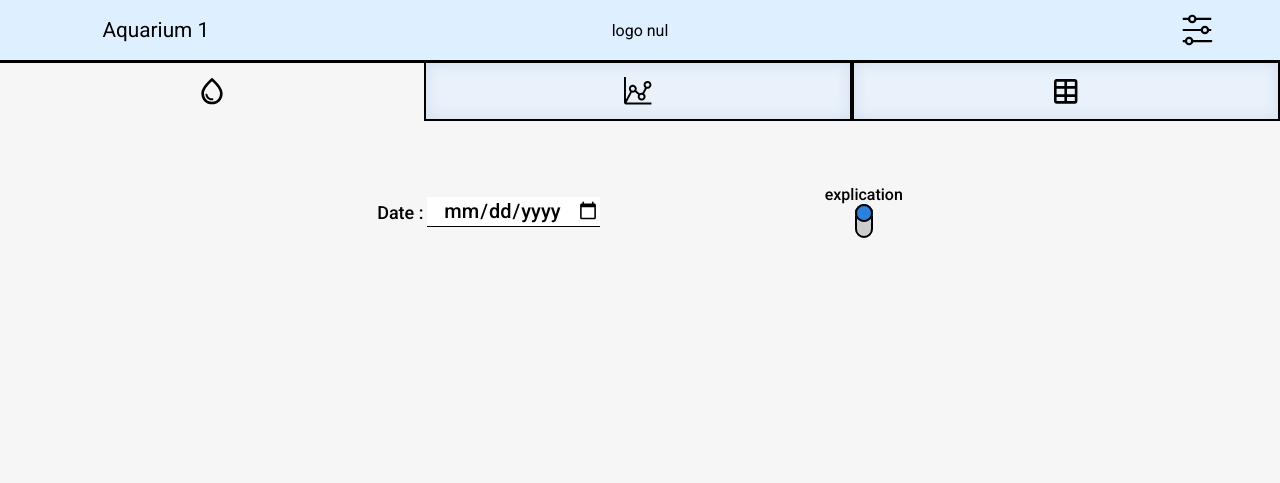
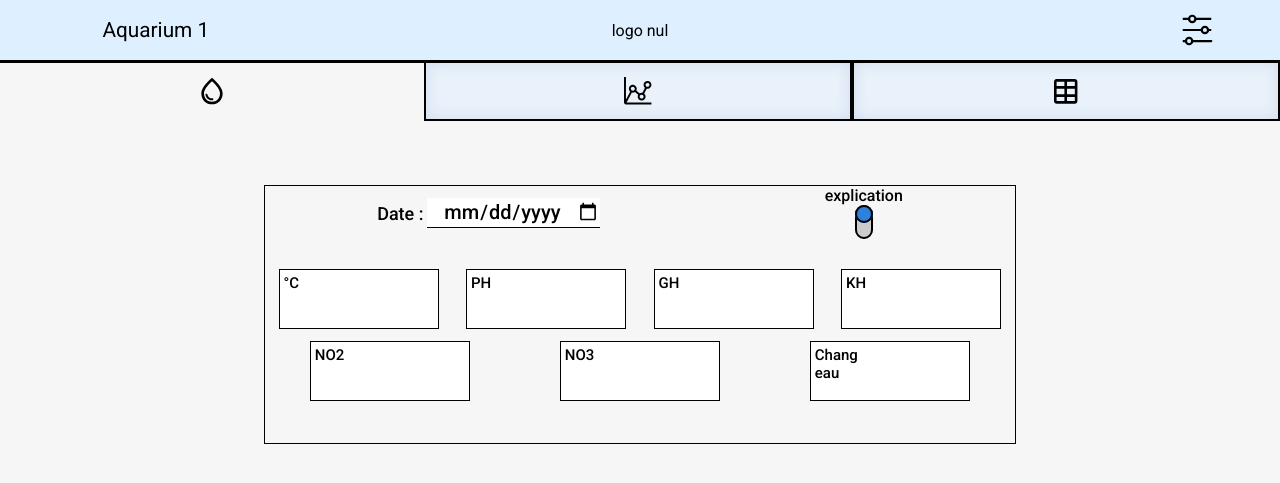
Before and after one commit to gaetancorin/aquanote, a PHP site: page /afficheur.html in a window 1280 px wide. Shown: the top 483 px of the page. Run offline with PHP 8.4, Linux system fonts and the light colour scheme.

Commit message:
creation des wraps_data non terminer

```diff
--- a/site/afficheur.css
+++ b/site/afficheur.css
@@ -118,10 +118,11 @@ li  a img{
 /* /////// CONTENU AFFICHEUR \\\\\\\\ */
 
 form{
-    /* border: 1px solid black; */
+     border: 1px solid black;
     margin: 5vw auto 0 auto;
     text-align: center;
     width: 90%;
+    min-width: 333px;
     max-width: 750px;
 }
 
@@ -129,6 +130,7 @@ form > div{
     display: flex;
     justify-content: space-around;
     align-items: center;
+    margin-bottom: 30px;
 
 }
 
@@ -240,3 +242,36 @@ form div div p{
 }
 
 }
+
+
+form > div:nth-child(2){
+    display: flex;
+    flex-wrap: wrap;
+    justify-content: space-around;
+}
+
+.wrap_data{
+    width: 160px;
+    height: 60px;
+    background-color: white;
+    text-align: start;
+    margin-bottom: 12px;
+}
+
+input[type="text"]{
+    height: 60px;
+    width: 160px;
+    background-color: rgba(255, 255, 255, 0);
+    border: solid black 1px;
+    position: absolute;
+    text-align: center;
+}
+
+.label_wrap_data{
+    display: block;
+    position: relative;
+    width: min-content;
+    padding: 3%;
+    font-size: 15px;
+    font-weight: 500;
+}
--- a/site/afficheur.html
+++ b/site/afficheur.html
@@ -42,8 +42,10 @@
 
     <!-- CONTENU AFFICHEUR-->
 
+
+    <!-- Date et explication -->
     <section>
-    <form>
+    <form method="get">
         <div>
             <div>
                 <label for="date">Date :</label>
@@ -59,6 +61,48 @@
             </div>
         </div>
 
+        <!-- Contenu flex wrap data -->
+
+        <div>
+            <div class="wrap_data">
+                <input type="text" id="temperature" >
+                <label for="temperature" class="label_wrap_data">°C
+                </label>
+            </div>
+            <div class="wrap_data">
+                <input type="text" id="temperature" >
+                <label for="temperature" class="label_wrap_data">PH
+                </label>
+            </div>
+            <div class="wrap_data">
+                <input type="text" id="temperature" >
+                <label for="temperature" class="label_wrap_data">GH
+                </label>
+            </div>
+            <div class="wrap_data">
+                <input type="text" id="temperature" >
+                <label for="temperature" class="label_wrap_data">KH
+                </label>
+            </div>
+            <div class="wrap_data">
+                <input type="text" id="temperature" >
+                <label for="temperature" class="label_wrap_data">NO2
+                </label>
+            </div>
+            <div class="wrap_data">
+                <input type="text" id="temperature" >
+                <label for="temperature" class="label_wrap_data">NO3
+                </label>
+            </div>
+            <div class="wrap_data">
+                <input type="text" id="temperature" >
+                <label for="temperature" class="label_wrap_data">Chang eau
+                </label>
+            </div>
+
+
+        </div>
+
 
 
 
```
